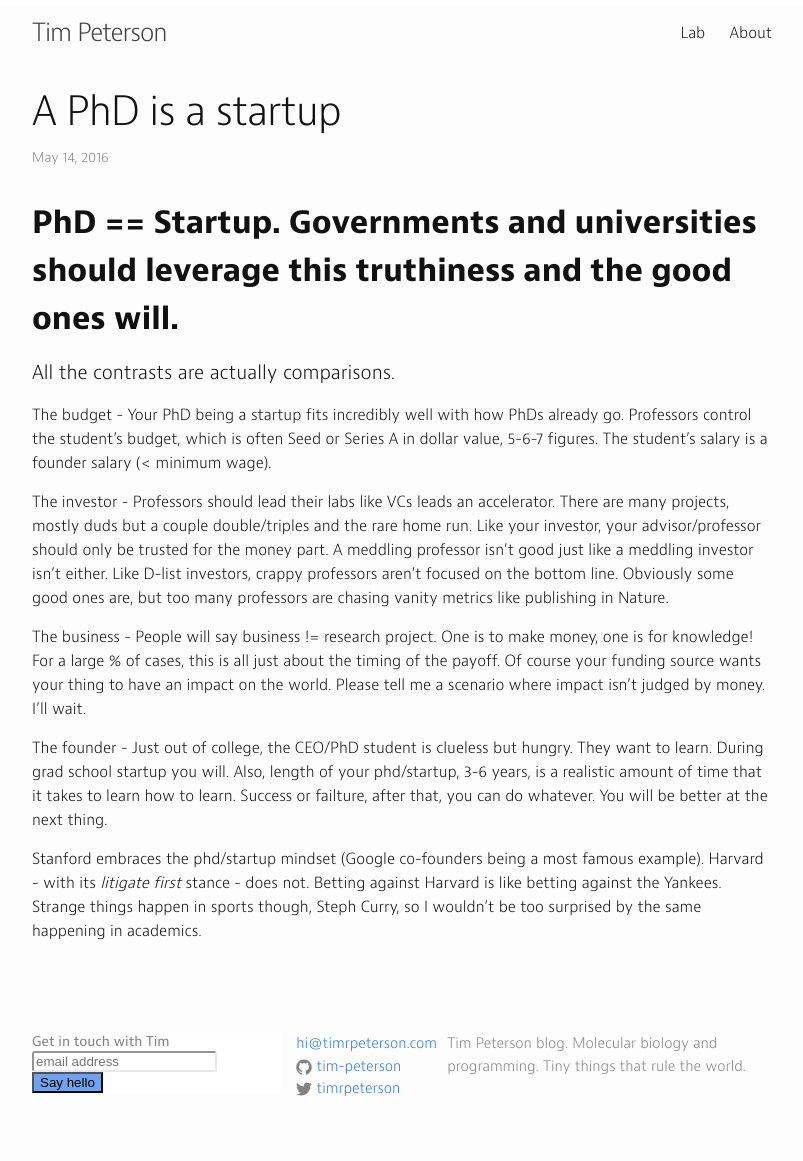
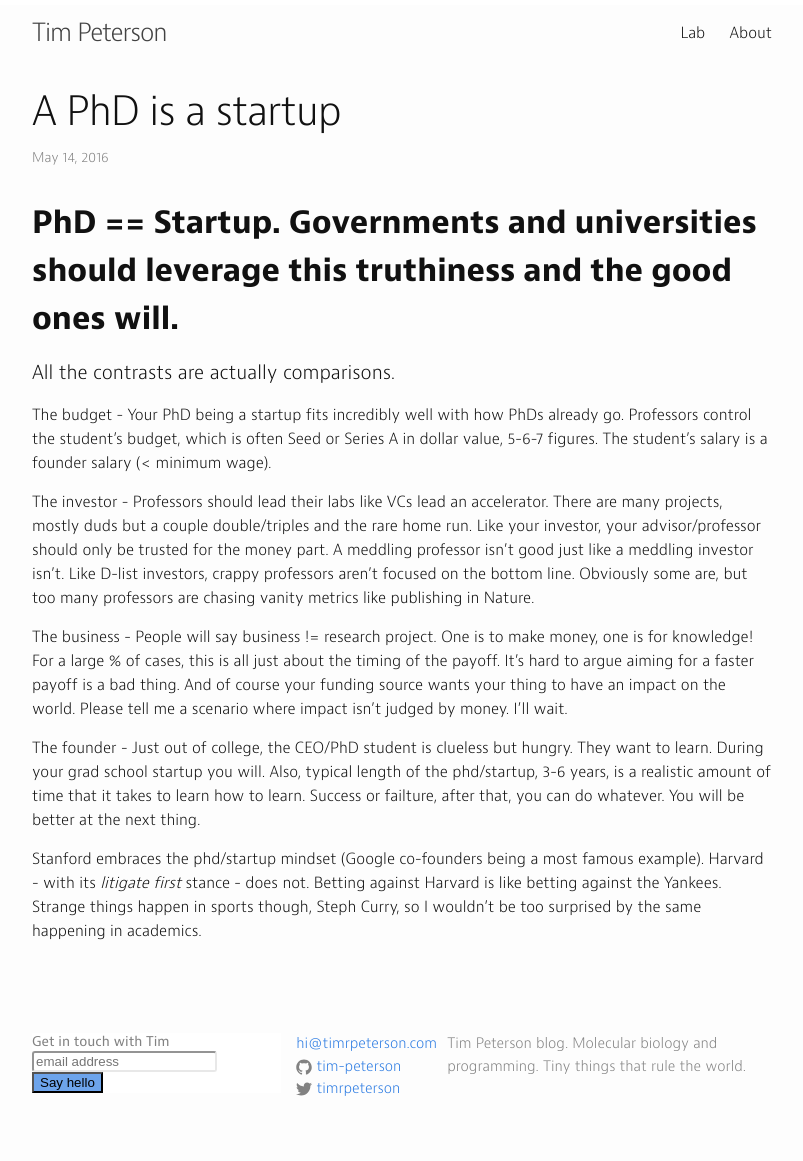
Before and after one commit to tim-peterson/timrpeterson, a Jekyll site: the page built from _posts/2016-05-14-a-phd-is-a-startup.markdown, in a window 1280 px wide. Shown: the whole page, without its empty margins (238-1041 px from the left). Built offline with Jekyll 4.4.1, drawn with Linux system fonts in a browser that asks for light colours; comment, search, counter and statistics services are not loaded.

Commit message:
twitter phdstartup10

```diff
--- a/_posts/2016-05-14-a-phd-is-a-startup.markdown
+++ b/_posts/2016-05-14-a-phd-is-a-startup.markdown
@@ -12,10 +12,10 @@ comments: True
 #### All the contrasts are actually comparisons.
 The budget - Your PhD being a startup fits incredibly well with how PhDs already go. Professors control the student's budget, which is often Seed or Series A in dollar value, 5-6-7 figures. The student's salary is a founder salary (< minimum wage).
 
-The investor - Professors should lead their labs like VCs leads an accelerator. There are many projects, mostly duds but a couple double/triples and the rare home run. Like your investor, your advisor/professor should only be trusted for the money part. A meddling professor isn't good just like a meddling investor isn't either. Like D-list investors, crappy professors aren't focused on the bottom line. Obviously some good ones are, but too many professors are chasing vanity metrics like publishing in Nature.
+The investor - Professors should lead their labs like VCs lead an accelerator. There are many projects, mostly duds but a couple double/triples and the rare home run. Like your investor, your advisor/professor should only be trusted for the money part. A meddling professor isn't good just like a meddling investor isn't. Like D-list investors, crappy professors aren't focused on the bottom line. Obviously some are, but too many professors are chasing vanity metrics like publishing in Nature.
 
-The business - People will say business != research project. One is to make money, one is for knowledge! For a large % of cases, this is all just about the timing of the payoff. Of course your funding source wants your thing to have an impact on the world. Please tell me a scenario where impact isn't judged by money. I'll wait.
+The business - People will say business != research project. One is to make money, one is for knowledge! For a large % of cases, this is all just about the timing of the payoff. It's hard to argue aiming for a faster payoff is a bad thing. And of course your funding source wants your thing to have an impact on the world. Please tell me a scenario where impact isn't judged by money. I'll wait.
 
-The founder - Just out of college, the CEO/PhD student is clueless but hungry. They want to learn. During grad school startup you will. Also, length of your phd/startup, 3-6 years, is a realistic amount of time that it takes to learn how to learn. Success or failture, after that, you can do whatever. You will be better at the next thing.
+The founder - Just out of college, the CEO/PhD student is clueless but hungry. They want to learn. During your grad school startup you will. Also, typical length of the phd/startup, 3-6 years, is a realistic amount of time that it takes to learn how to learn. Success or failture, after that, you can do whatever. You will be better at the next thing.
 
 Stanford embraces the phd/startup mindset (Google co-founders being a most famous example). Harvard - with its *litigate first* stance - does not. Betting against Harvard is like betting against the Yankees. Strange things happen in sports though, Steph Curry, so I wouldn't be too surprised by the same happening in academics.
```
Also changed, not shown: other parts of _posts/2016-05-14-a-phd-is-a-startup.markdown (+1 -1 lines).
